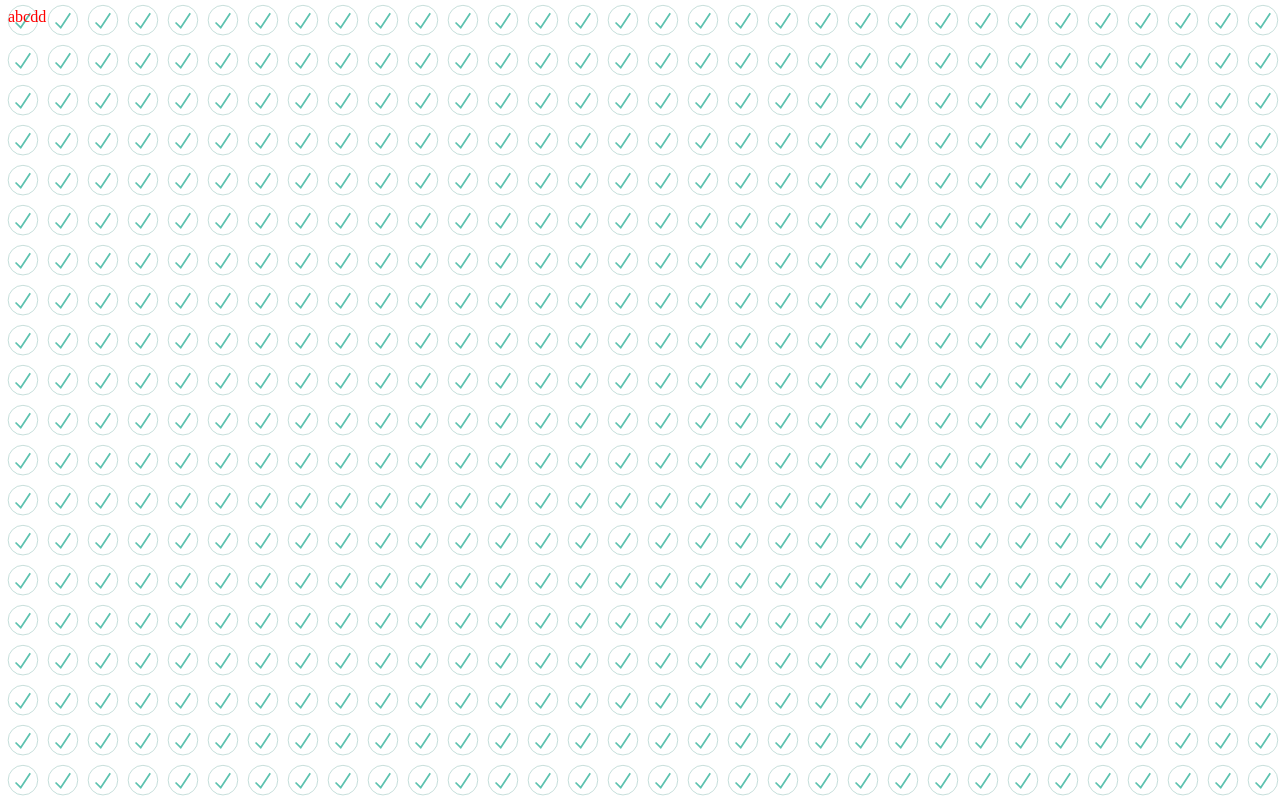
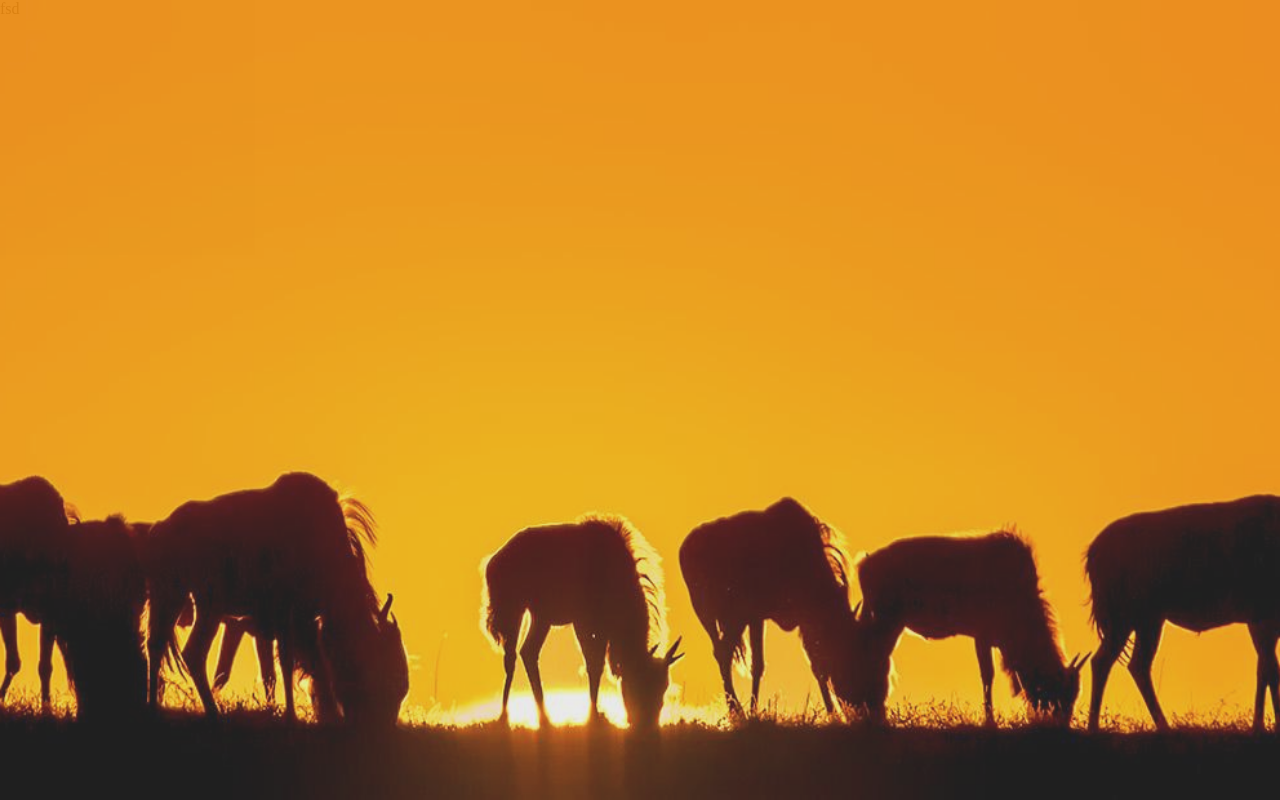
Before and after one commit to angiegigishang/WVTodo, a Vue app: page / in a window 1280 px wide. Built offline with nearby package versions, Linux system fonts and the light colour scheme; the HTML template or start-up script is replaced by a standard one.

Commit message:
无法读取app.vue中的template

```diff
--- a/src/app.vue
+++ b/src/app.vue
@@ -1,19 +1,31 @@
 <template>
-	<div id="text">{{text}}</div>
+	<div id="app">
+		<div id="cover">fsd</div>
+	</div>
 </template>
 
 <script>
 export default {
-	data() {
-		return {
-			text: 'abcdd'
-		}
-	}
+
 }
 </script>
 
-<style>
-	#test {
-		color: red;
-	}
+<style lang="stylus" scoped>
+	#app {
+		position: absolute
+		left 0
+		right 0
+		top 0
+		bottom 0
+		}
+	#cover {
+		position absolute
+		left 0
+		top 0
+		right 0
+		bottom 0
+		background-color #999
+		opacity 0.2
+		z-index -1
+		}
 </style>
--- /dev/null
+++ b/src/assets/styles/global.styl
@@ -0,0 +1,14 @@
+html, body {
+	margin 0
+	padding 0
+	width 100%
+	height 100%
+}
+body {
+	background-image: url('.././images/bg.jpeg')
+	background-size: cover
+	background-position: center
+	font: 14px
+	color: #4d4d4d
+	font-weight: 300
+}
--- a/src/index.js
+++ b/src/index.js
@@ -1,9 +1,7 @@
 import Vue from 'vue'
 import App from './app.vue'
 
-import './assets/styles/test.css'
-import './assets/images/bg.jpeg'
-import './assets/styles/test-stylus.styl'
+import './assets/styles/global.styl'
 
 const root = document.createElement('div')
 document.body.appendChild(root)
--- a/webpack.config.js
+++ b/webpack.config.js
@@ -25,7 +25,11 @@
 	module: {
 		rules: [{
 			test: /\.vue$/,
-			loader: 'vue-loader'
+			use: ['vue-loader',
+			      'style-loader',
+			      'css-loader',
+			      'stylus-loader'
+			      ]
 		}, {
 			test: /\.css$/,
 			use: ['style-loader','css-loader']
```
Also changed, not shown: src/todo/footer.jsx (added), src/todo/header.vue (added), src/todo/item.vue (added), src/todo/tabs.vue (added), src/todo/todo.vue (added), 2 other files (tests, documents, lock files or other folders).
